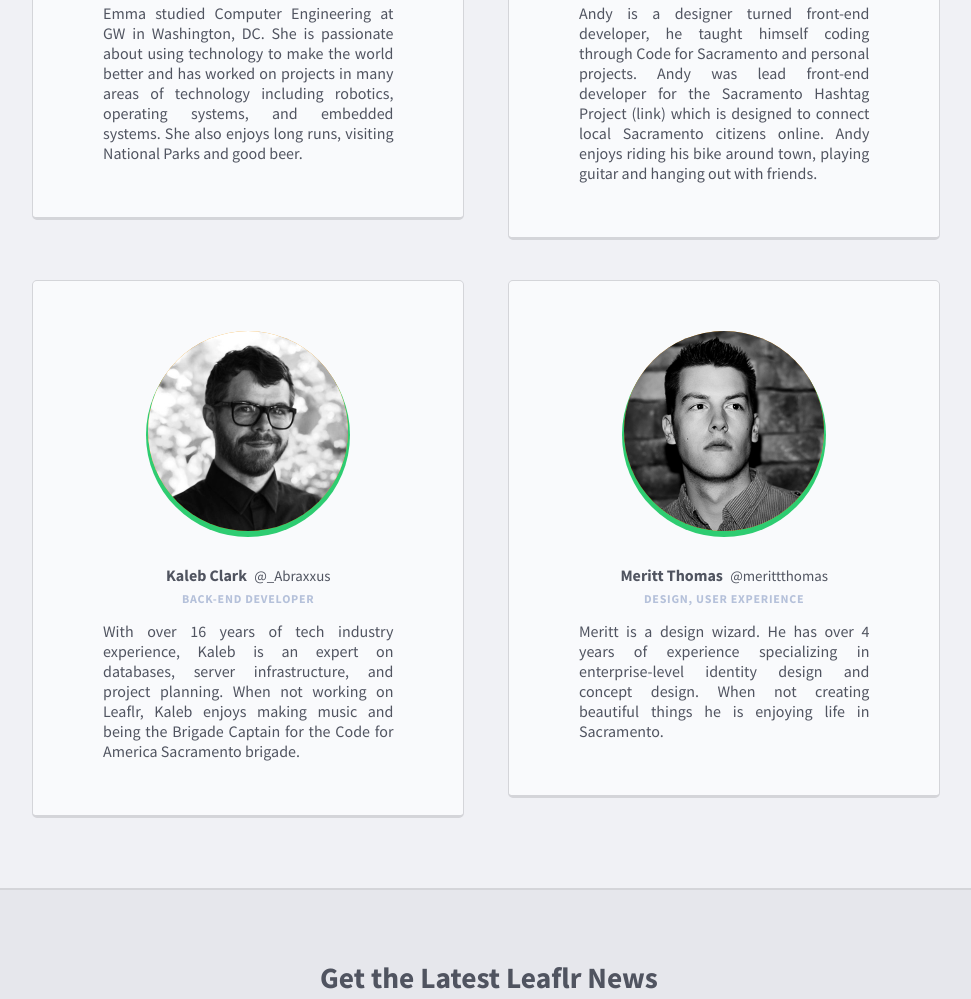
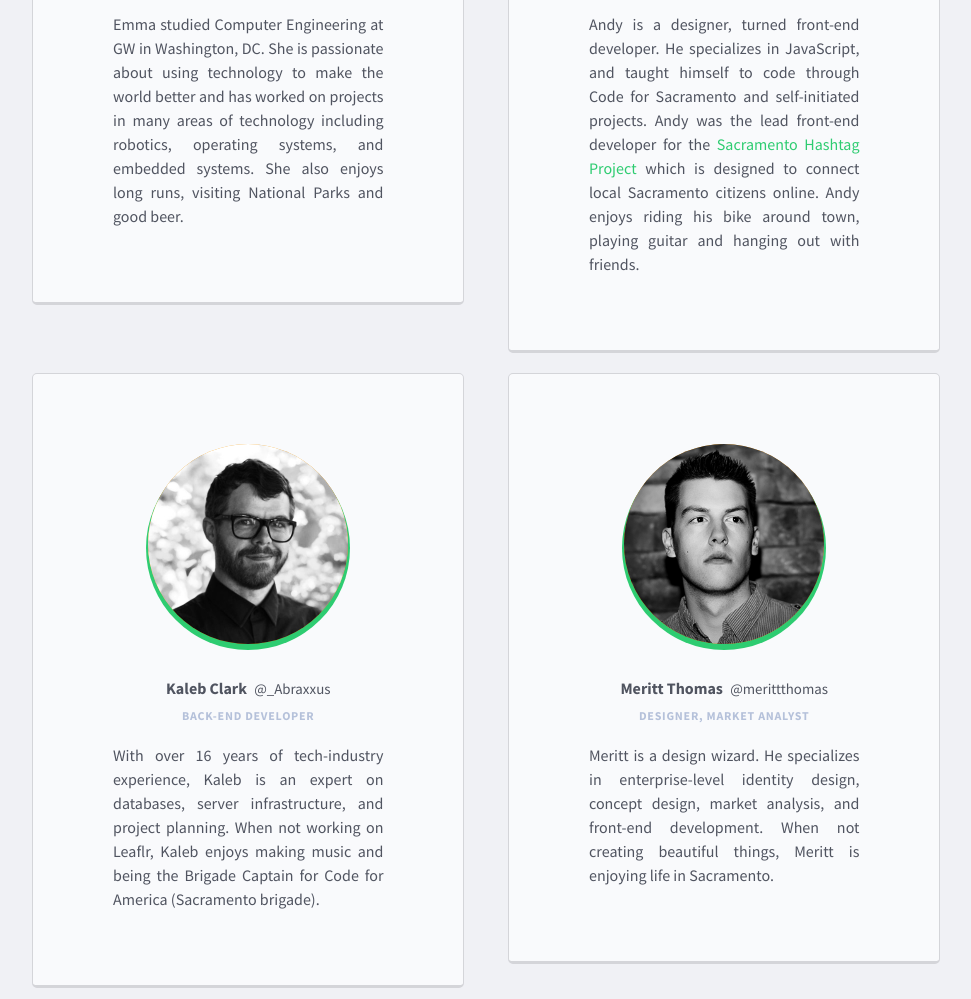
Before and after one commit to Leaflr/leaflr-landing, a website: page project/index.html in a window 1280 px wide. Shown: the part 1396-2395 px from the top of the page, without its empty margins (151-1122 px from the left). Drawn offline with nearby package versions, Linux system fonts and the light colour scheme.

Commit message:
Refined Typography / Repaired Typos

```diff
--- a/project/index.html
+++ b/project/index.html
@@ -62,19 +62,19 @@
                     <img src="images/andyaxton_bw.jpg" alt="">
                     <h4>Andy Axton <a href="http://twitter.com/andyaxton">@andyaxton</a></h4>
                     <p>Front-End Developer</p>
-                    <p>Andy is a designer turned front-end developer, he taught himself coding through Code for Sacramento and personal projects. Andy was lead front-end developer for the Sacramento Hashtag Project (link) which is designed to connect local Sacramento citizens online. Andy enjoys riding his bike around town, playing guitar and hanging out with friends.</p>
+                    <p>Andy is a designer, turned front-end developer. He specializes in JavaScript, and taught himself to code through Code for Sacramento and self-initiated projects. Andy was the lead front-end developer for the <a href="http://sachashtagproject.com/" target="_blank">Sacramento Hashtag Project</a> which is designed to connect local Sacramento citizens online. Andy enjoys riding his bike around town, playing guitar and hanging out with friends.</p>
                 </section>
                 <section>
                     <img src="images/kalebclark_bw.jpg" alt="">
                     <h4>Kaleb Clark <a href="http://twitter.com/_Abraxxus">@_Abraxxus</a></h4>
                     <p>Back-End Developer</p>
-                    <p>With over 16 years of tech industry experience, Kaleb is an expert on databases, server infrastructure, and project planning. When not working on Leaflr, Kaleb enjoys making music and being the Brigade Captain for the Code for America Sacramento brigade.</p>
+                    <p>With over 16 years of tech-industry experience, Kaleb is an expert on databases, server infrastructure, and project planning. When not working on Leaflr, Kaleb enjoys making music and being the Brigade Captain for Code for America (Sacramento brigade).</p>
                 </section>
                 <section>
                     <img src="images/merittthomas_bw.jpg" alt="">
                     <h4>Meritt Thomas <a href="http://twitter.com/merittthomas">@merittthomas</a></h4>
-                    <p>Design, User Experience</p>
-                    <p>Meritt is a design wizard. He has over 4 years of experience specializing in enterprise-level identity design and concept design. When not creating beautiful things he is enjoying life in Sacramento.</p>
+                    <p>Designer, Market Analyst</p>
+                    <p>Meritt is a design wizard. He specializes in enterprise-level identity design, concept design, market analysis, and front-end development. When not creating beautiful things, Meritt is enjoying life in Sacramento.</p>
                 </section>
             </div>
         </section>
--- a/project/stylesheets/main.scss
+++ b/project/stylesheets/main.scss
@@ -73,7 +73,7 @@ header {
 	padding: em(14) 0 em(15);
 	border-bottom: 4px solid $medium3;
 	border-top: 4px solid $light-green;
-	background-color: $light;
+	background-color: white;
 }
 
 .container {
@@ -290,9 +290,13 @@ input.email {
 
 	p {
 		color: $dark;
-		line-height: 1.65em;
 		font-size: em(18.5);
 		text-align: center;
+		margin: 10px 0 20px 0;
+	}
+
+	h2 {
+		margin: 0px;
 	}
 }
 
@@ -307,8 +311,8 @@ input.email {
 		@include span-columns(5);
 		// width: 36%; margin: 0 7%;
 		// margin: 0 7%;
-		padding: em(50) em(70);
-		margin-top: 40px;
+		padding: em(70) em(80);
+		margin-top: 20px;
 		background: $light;
 		border-width: 1px 1px 3px !important;
 		border-style: solid;
@@ -389,6 +393,7 @@ input.email {
 	p {
 		margin: em(4) 0;
 		text-align: justify;
+		line-height: 24px;
 
 		&:last-child {
 			margin-top: em(15);
```
Also changed, not shown: project/css/main.css.
